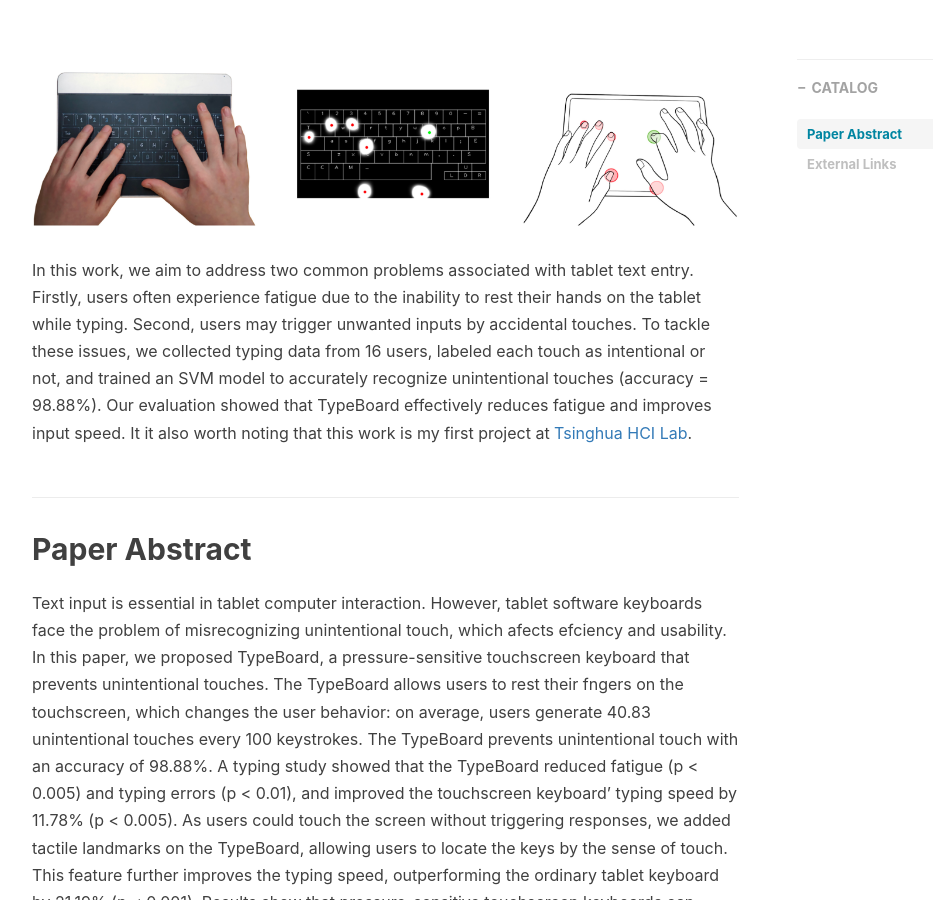
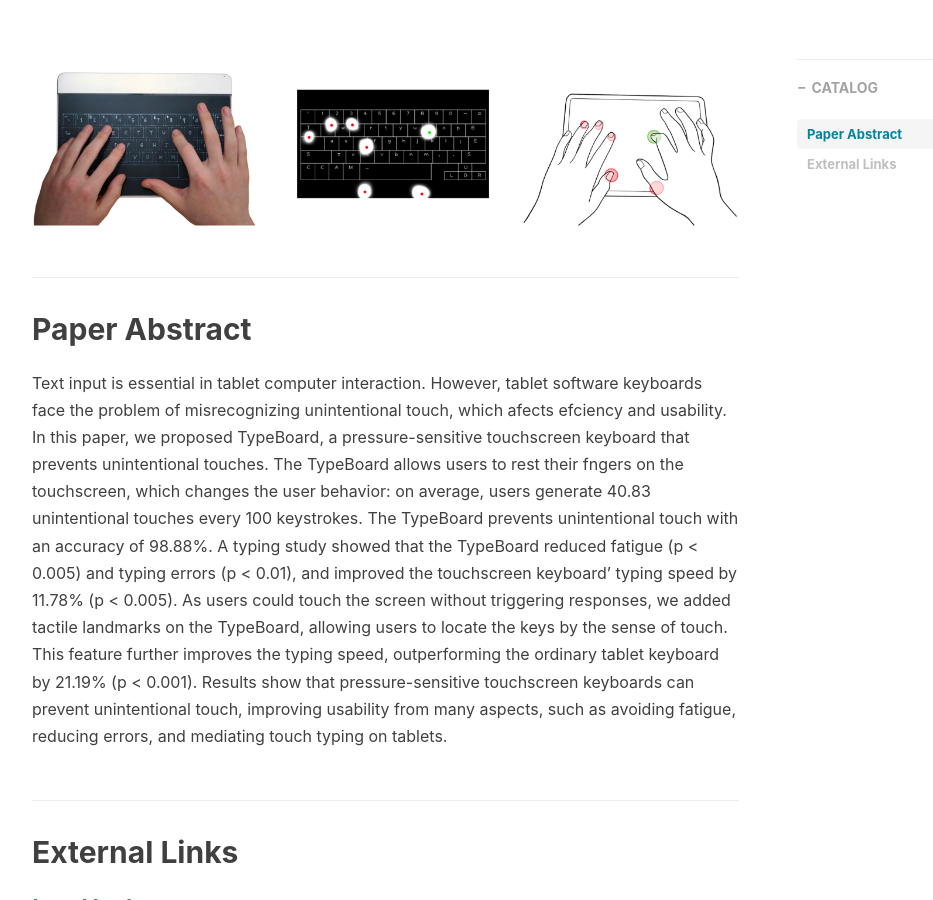
Before and after one commit to CaveSpiderLZJ/CaveSpiderLZJ.github.io, a Jekyll site: the page built from _publications/2021-10-10-typeboard.md, in a window 1280 px wide and 900 px high, scrolled down 544 px. Shown: the whole window, without its empty margins (233-1166 px from the left). Built offline with Jekyll 4.4.1, drawn with Linux system fonts in a browser that asks for light colours; nearby versions of some CDN libraries; comment, search, counter and statistics services are not loaded.

```diff
--- a/_publications/2021-10-10-typeboard.md
+++ b/_publications/2021-10-10-typeboard.md
@@ -7,14 +7,6 @@ header-style: text
 ---
 
 ![Teaser](/img/2021-10-10/typeboard_teaser.jpg)
-
-In this work, we aim to address two common problems associated with tablet text entry.
-Firstly, users often experience fatigue due to the inability to rest their hands on the tablet while typing.
-Second, users may trigger unwanted inputs by accidental touches.
-To tackle these issues, we collected typing data from 16 users, labeled each touch as intentional or not,
-and trained an SVM model to accurately recognize unintentional touches (accuracy = 98.88%).
-Our evaluation showed that TypeBoard effectively reduces fatigue and improves input speed.
-It it also worth noting that this work is my first project at [Tsinghua HCI Lab](https://pi.cs.tsinghua.edu.cn).
 
 ## Paper Abstract
 
```
Also changed, not shown: _publications/2023-04-23-restype.md (+0 -10 lines), _publications/2024-11-23-poseaugment.md (added, +33 -0 lines), img/2024-11-23/poseaugment_teaser.jpg (added), 1 other file.
